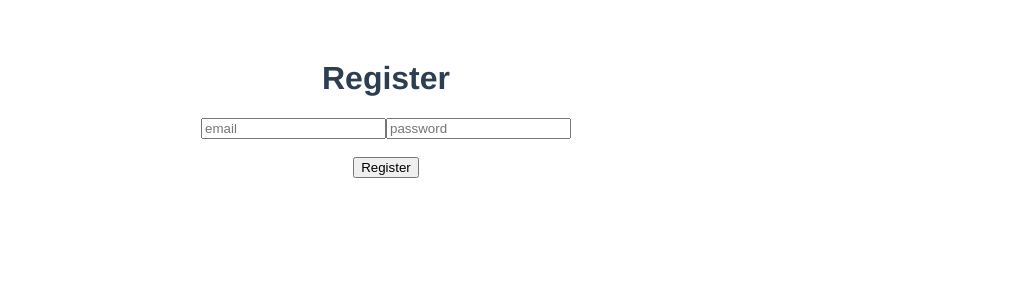
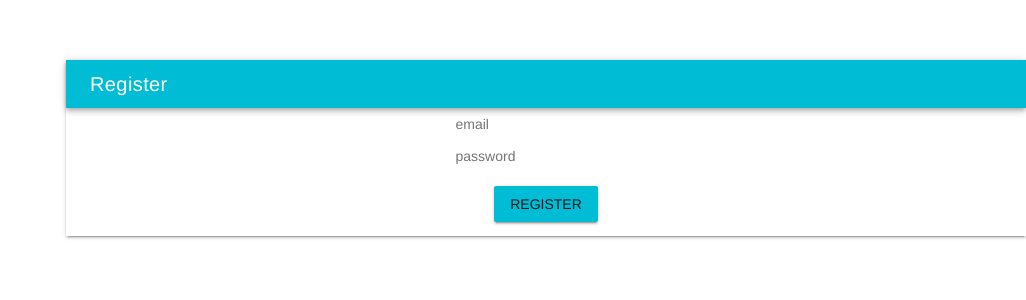
Before and after one commit to orsolyalukacs/symmetrical-disco, a Vue app in the folder client/: page /#/register in a window 1280 px wide. Shown: the top 300 px of the page, without its empty margins (254-1280 px from the left). Built offline with nearby package versions, Linux system fonts and the light colour scheme.

Commit message:
added vuetify and styled the register panel

```diff
--- a/client/src/components/Register.vue
+++ b/client/src/components/Register.vue
@@ -1,13 +1,22 @@
 <template>
-  <div>
-      <h1>Register</h1>
+  <v-layout column>
+    <v-flex xs6 offset-xs3>
+      <div class="white elevation-2">
+        <v-toolbar dense class="cyan" dark>
+          <v-toolbar-title>Register</v-toolbar-title>
+        </v-toolbar>
+        <div class="pl-4 pr-4 pb-2 pt-2">
           <input type="email" name="email" v-model="email" placeholder = "email"/>
+          <br><br>
           <input type="password" name="password" v-model="password" placeholder = "password"/>
           <br>
           <div class="error" v-html="error" />
           <br>
-      <button @click="register">Register</button>
+          <v-btn class="cyan" @click="register">Register</v-btn>
         </div>
+      </div>
+    </v-flex>
+  </v-layout>
 </template>
 <script>
 import AuthenticationService from '@/services/AuthenticationService'
--- a/client/src/main.js
+++ b/client/src/main.js
@@ -3,8 +3,12 @@
 import Vue from 'vue'
 import App from './App'
 import router from './router'
+import Vuetify from 'vuetify'
+import 'vuetify/dist/vuetify.min.css'
 
 Vue.config.productionTip = false
+
+Vue.use(Vuetify)
 
 /* eslint-disable no-new */
 new Vue({
```
Also changed, not shown: client/package.json (+6 -5 lines), 1 other file (tests, documents, lock files or other folders). Lines whose indentation alone changed are shown as unchanged.
